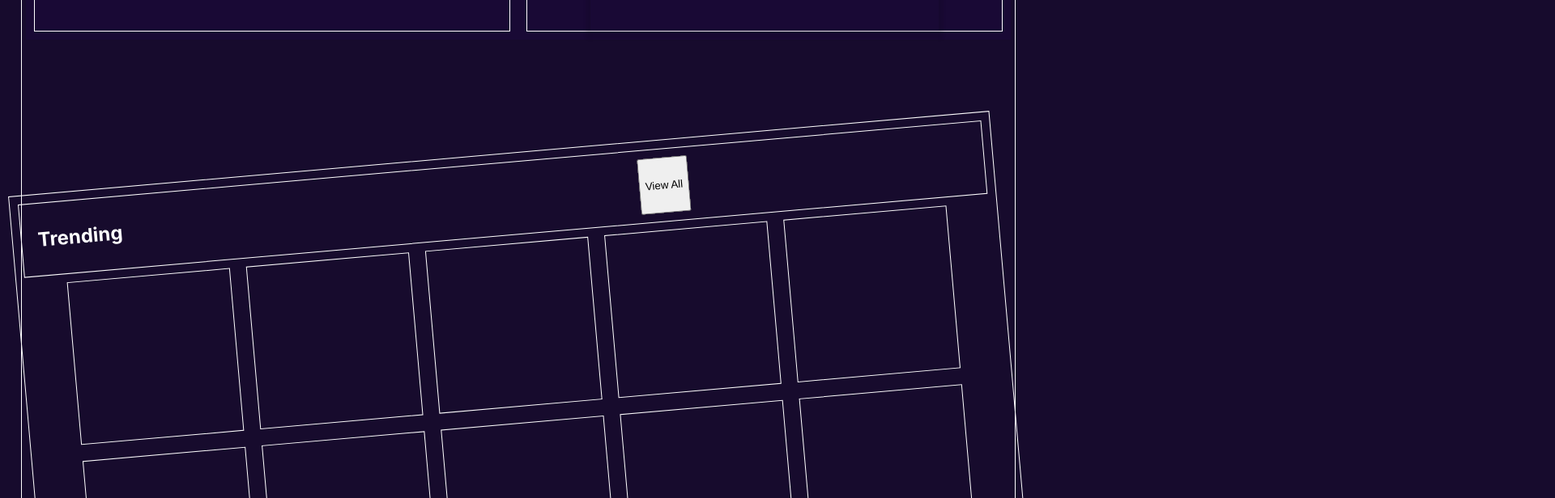
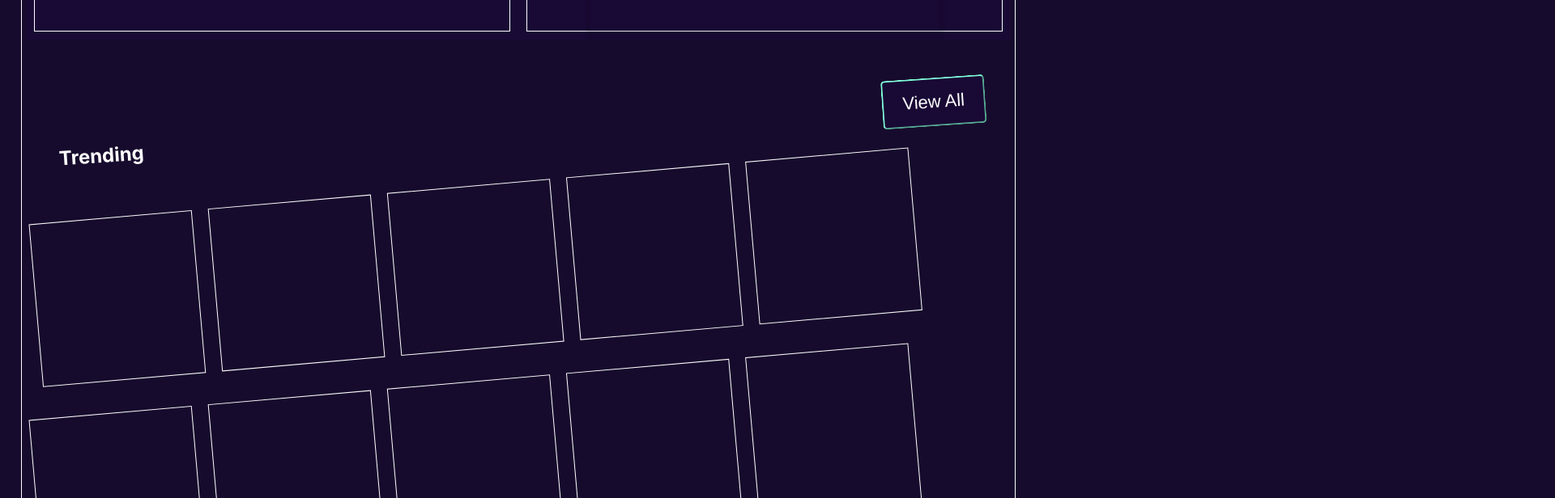
Before and after one commit to victoryohanna/McGeorgeTestProject, a React (Create React App) app: page / in a window 1280 px wide. Shown: the part 700-1316 px from the top of the page at 81% size, 1920 px wide, since content can reach past the window. Built offline with nearby package versions, Linux system fonts and the light colour scheme.

Commit message:
modified trending component

```diff
--- a/src/components/Trending.jsx
+++ b/src/components/Trending.jsx
@@ -1,21 +1,26 @@
 
 import "../styles/components/trending.css";
-const Trending = ()=>{
-    return(
+
+const Trending = () => {
+  return (
     <div className="trending-container">
       <div className="trend-caption">
-                <div className="caption-text">
-                    <h2 >Trending</h2>
-                    <button className="btn-view">View All</button>
+        <div className="trend-text">
+          <h2>Trending</h2>
         </div>
-                <div className="trend-img">
+        <div className="trend-button">
+          <button type="button">View All</button>
+        </div>
+      </div>
+
+      <div className="trend-img1">
         <div className="img1"></div>
         <div className="img2"></div>
         <div className="img3"></div>
         <div className="img4"></div>
         <div className="img5"></div>
       </div>
-                <div className="trend-img">
+      <div className="trend-img2">
         <div className="img1"></div>
         <div className="img2"></div>
         <div className="img3"></div>
@@ -23,8 +28,7 @@ const Trending = ()=>{
         <div className="img5"></div>
       </div>
     </div>
-        </div>
-    )
-}
+  );
+};
 
 export default Trending;
--- a/src/styles/components/trending.css
+++ b/src/styles/components/trending.css
@@ -1,32 +1,60 @@
 .trending-container{
-    border: 1px solid white;
-    margin: 140px 0;
-    padding: 10px;
-    transform: rotate(-5deg);
+    /* border: 1px solid #ffffff; */
+}
+
+.trend-caption{
+    /* border: 1px solid white; */
+    margin: 80px 0 20px 0;
+    display: flex;
+    transform: rotate(-4deg);
+}
+
+.trend-text{
+    color: #ffffff;
+    width: 50%;
+    margin: 10px;
+    /* border: 1px solid white; */
 
 }
 
-.caption-text{
-    border: 1px solid white;
-    display: flex;
-    padding: 10px;
+.trend-text h2{
+    margin: 3px 30px;
 }
 
-.caption-text h2{
-    color: #ffffff;
-    display: block;
-    margin-left: 10px;
-}
-
-.btn-view{
-   margin-left: 640px;
+.trend-button{
+    /* border: 1px solid white; */
+    width: 50%;
+    display: flex;
+    justify-content: end;
 
 }
 
-.trend-img{
+.trend-button button{
+ width: 8rem;
+  height: 60px;
+  font-weight: 500;
+  font-size: 22px;
+  border-radius: 5px;
+  background: #190935;
+  border-color: #80ffdb;
+  color: #ffffff;
+  margin: 3px 30px;
+
+}
+
+.trend-img1{
     display: flex;
-    justify-content: center;
-    animation: slidein 4s linear 2s 2 normal fill-mode;
+    margin: 20px auto;
+    transform: rotate(-5deg);
+    /* border: 1px solid white; */
+
+}
+
+.trend-img2{
+    display: flex;
+    margin: 20px auto;
+    transform: rotate(-5deg);
+    /* border: 1px solid white; */
 }
 
 .img1,
@@ -38,9 +66,17 @@
     height: 200px;
     border: 1px solid white;
     margin: 10px;
-    /* transform: rotate(-10deg); */
+    /* transform: rotate(-4deg); */
 }
 
 @keyframes slidein {
-    100% { left: 0;}
+    from {
+        margin-left: 100%;
+        width: 300%;
+      }
+
+      to {
+        margin-left: 0%;
+        width: 100%;
+      }
 }
```
Lines whose indentation alone changed are shown as unchanged.
